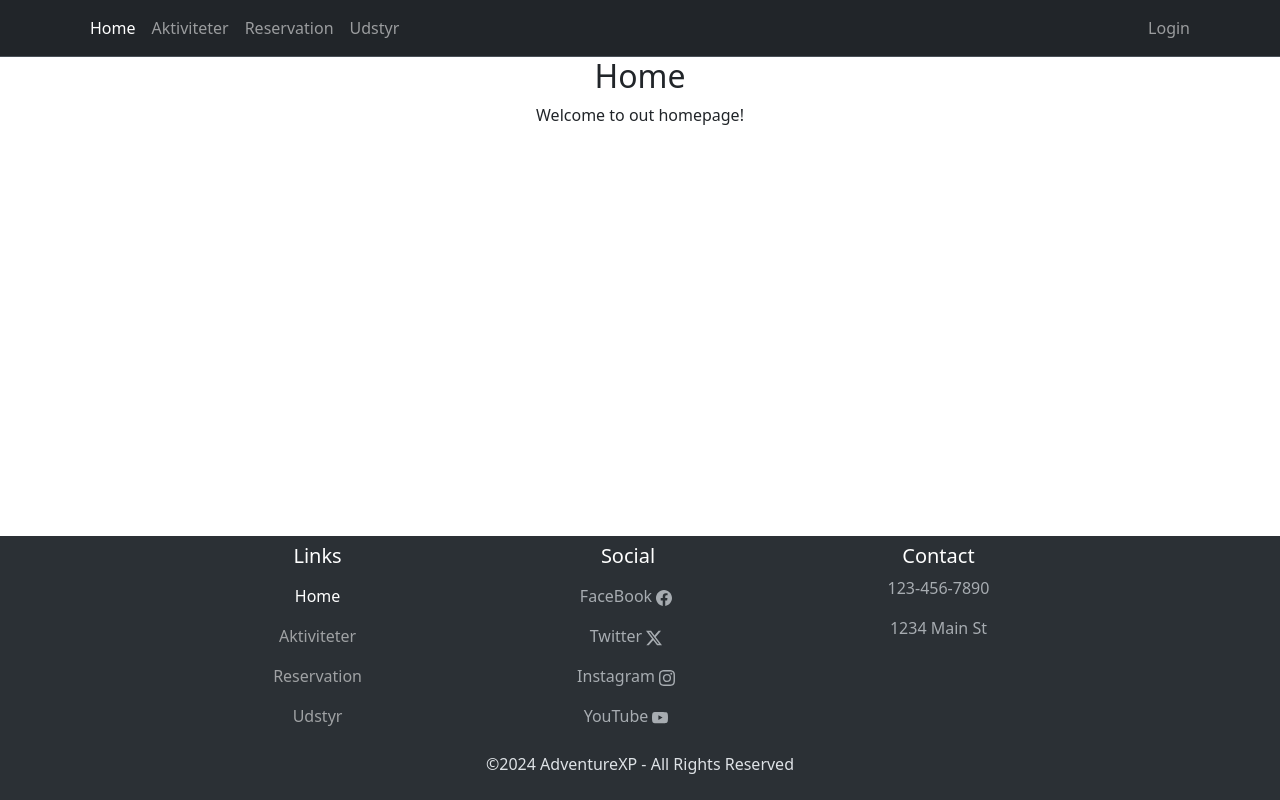
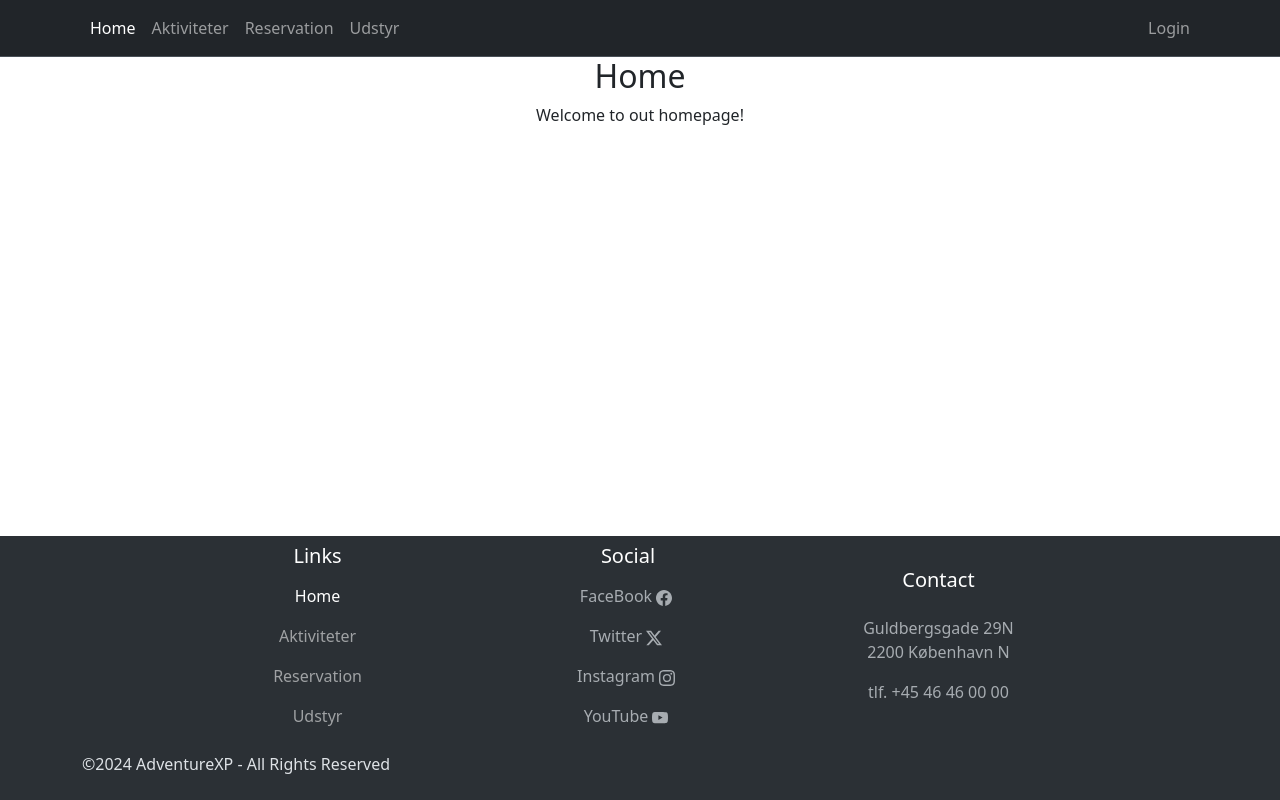
Before and after one commit to J-M-M-P/AdventureXP-frontend, a React (Vite) app: page / in a window 1280 px wide. Built offline with nearby package versions, Linux system fonts and the light colour scheme.

Commit message:
Tilføjet noget styling til contact for footer

```diff
--- a/src/components/Nav/footer/NavFooter.tsx
+++ b/src/components/Nav/footer/NavFooter.tsx
@@ -15,17 +15,17 @@ export default function NavFooter() {
                         <NavSocials />
                     </div>
                     <div className="col ">
-                        <h5 className="text-body-emphasis">Contact</h5>
-                        <p className="nav-item text-secondary-emphasis">123-456-7890</p>
-                        <p className="nav-item text-secondary-emphasis"> 1234 Main St</p>
+                        <h5 className="text-body-emphasis pt-4 pb-3">Contact</h5>
+                        <ul className="list-unstyled">
+                            <li className="nav-item text-secondary-emphasis">Guldbergsgade 29N</li>
+                            <li className="nav-item text-secondary-emphasis">2200 København N</li>
+                            <li className="nav-item text-secondary-emphasis pt-3">tlf. +45 46 46 00 00</li>
+                        </ul>
                     </div>
                 </div>
-                {/* Footer Bottom */}
-                <div className="container">
-                    <p className="text-xs-center text-dark-emphasis">
-                        &copy;{new Date().getFullYear()} AdventureXP - All Rights Reserved
-                    </p>
-                </div>
+                <p className="text-xs-center text-dark-emphasis">
+                    &copy;{new Date().getFullYear()} AdventureXP - All Rights Reserved
+                </p>
             </div>
         </nav>
     );
```
